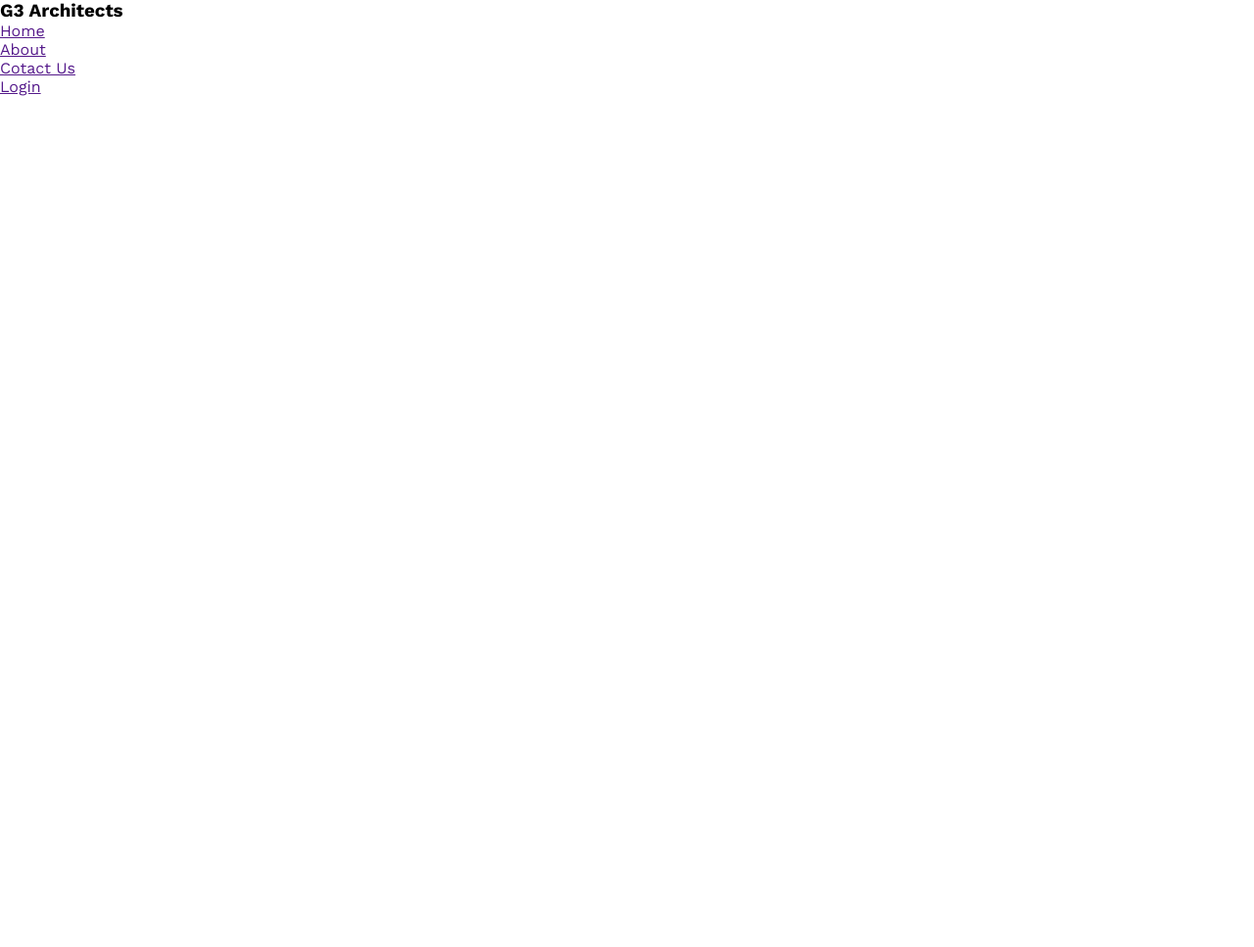
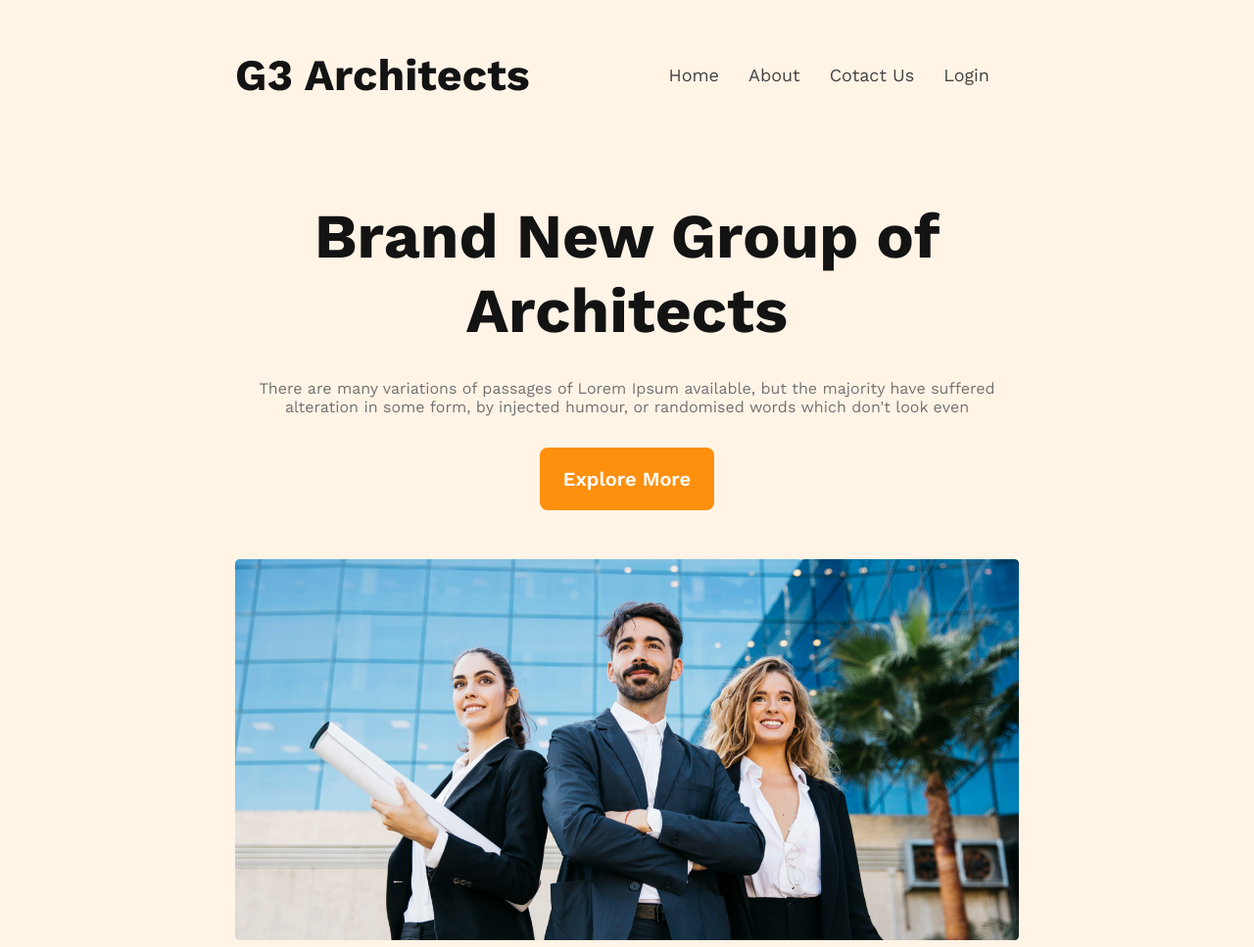
Before and after one commit to shahriarmostafiz/G3-Architects-Project, a plain HTML site: page index.html in a window 1280 px wide. Shown: the whole page at 98% size. Before the commit the page ends 800 px from the top, so only its background shows below. Drawn offline with nearby package versions, Linux system fonts and the light colour scheme.

Commit message:
banner created

```diff
--- a/index.html
+++ b/index.html
@@ -15,7 +15,7 @@
   <body>
     <header>
       <nav>
-        <h3>G3 Architects</h3>
+        <h3 class="nav-title">G3 Architects</h3>
         <ul>
           <li><a href="">Home</a></li>
           <li><a href="">About</a></li>
@@ -23,6 +23,20 @@
           <li><a href="">Login</a></li>
         </ul>
       </nav>
+      <div class="banner">
+        <div class="banner-content">
+          <h1 class="banner-title">Brand New Group of Architects</h1>
+          <p class="banner-text">
+            There are many variations of passages of Lorem Ipsum available, but
+            the majority have suffered alteration in some form, by injected
+            humour, or randomised words which don't look even
+          </p>
+          <button class="btn-primary">Explore More</button>
+        </div>
+        <div class="banner-img">
+          <img src="./images/banner.png" alt="" />
+        </div>
+      </div>
     </header>
     <main></main>
     <footer></footer>
--- a/style.css
+++ b/style.css
@@ -1,5 +1,74 @@
+/* shared styles here  */
 * {
   margin: 0;
   padding: 0;
   font-family: "Work Sans", sans-serif;
 }
+.btn-primary {
+  border-radius: 8px;
+  background: #ff900e;
+  color: white;
+  font-size: 20px;
+  font-style: normal;
+  font-weight: 600;
+  padding: 20px 24px;
+  border: 0;
+}
+
+/* header section styles  */
+header {
+  background: rgba(255, 144, 14, 0.1);
+  padding: 50px 240px;
+}
+/* nav portion  */
+nav {
+  display: flex;
+  justify-content: space-between;
+  align-items: center;
+}
+
+.nav-title {
+  color: #131313;
+  font-size: 2.8rem;
+  font-weight: 700;
+}
+nav ul {
+  display: flex;
+  /* flex-grow: 4; */
+  /* justify-content: space-around; */
+}
+nav li {
+  list-style: none;
+  margin-right: 30px;
+  font-size: 18px;
+  font-weight: 1rem;
+}
+nav a {
+  text-decoration: none;
+  color: #424242;
+}
+/* banner style here  */
+.banner-content {
+  max-width: 800px;
+  margin: 0 auto;
+  text-align: center;
+  padding-top: 100px;
+}
+.banner-title {
+  color: #131313;
+  font-size: 4rem;
+  font-weight: 700;
+}
+.banner-text {
+  color: #727272;
+  font-size: 1rem;
+  font-weight: 400;
+  padding: 2rem 0;
+}
+.banner-img {
+  width: auto;
+}
+.banner-img > img {
+  width: 100%;
+  padding-top: 50px;
+}
```
